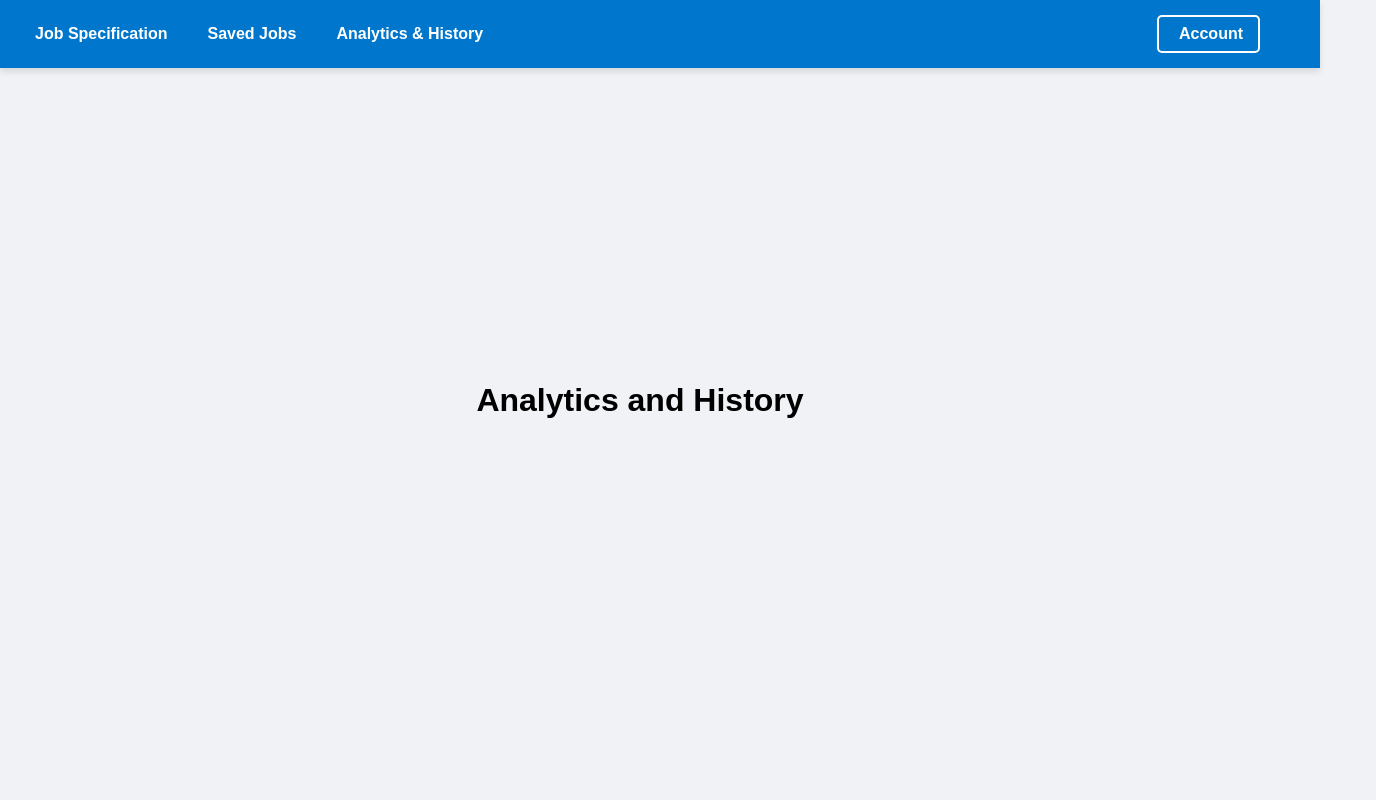
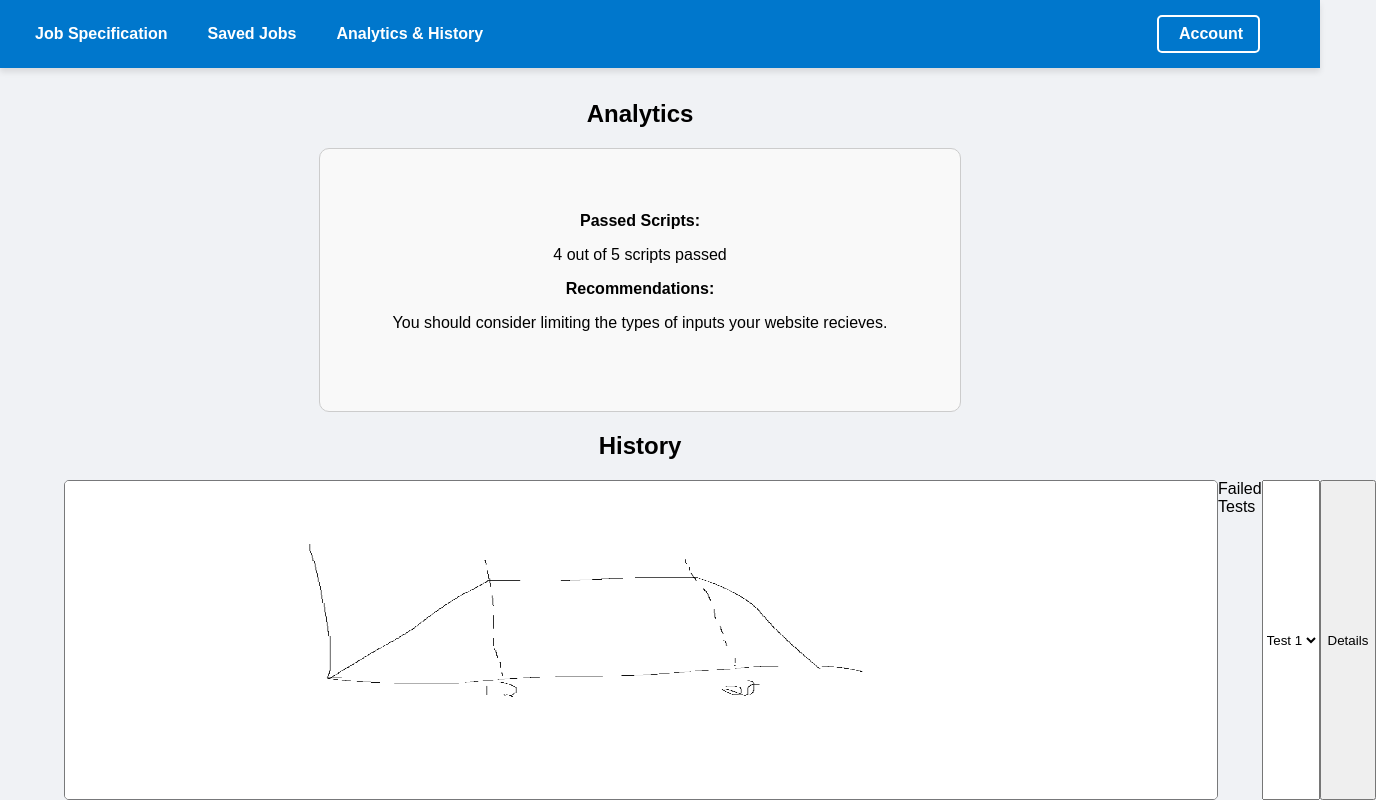
Before and after one commit to MrLarryMan/Tensile, a plain HTML site: page frontend/analytics.html in a window 1280 px wide. Shown: the whole page, 1376 px wide, since content can reach past the window. Drawn offline with Linux system fonts and the light colour scheme.

Commit message:
Added base html and a little css

```diff
--- a/frontend/analytics.css
+++ b/frontend/analytics.css
@@ -0,0 +1,42 @@
+.analytics-container {
+    display: flex;
+    flex-direction: column;
+    align-items: center;
+    height: 100%;
+    width: 100%;
+}
+
+.analytics-info {
+    display: flex;
+    flex-direction: column;
+    align-items: center;
+    justify-content: center;
+    padding: 20px;
+    border: 1px solid #ccc;
+    border-radius: 10px;
+    background-color: #f9f9f9;
+    width: 80%;
+    max-width: 600px;
+    height: 30vh;
+}
+
+.analytics-info label {
+    font-weight: bold;
+}
+
+.history-info {
+    display: flex;
+    flex-direction: row;
+    justify-content: space-around;
+    width: 90%;
+    max-width: 100%;
+    height: 40vh;
+}
+
+.history-info img {
+    max-width: 100%;
+    height: auto;
+    border-radius: 5px;
+    border: 1px solid rgba(0, 0, 0, 0.5);
+    display: block;
+}
--- a/frontend/analytics.html
+++ b/frontend/analytics.html
@@ -24,7 +24,24 @@
 
     <div class = "analytics-container">
         <h1>Analytics and History</h1>
-        <label></label>
+        <h2>Analytics</h2>
+        <div class = "analytics-info">
+            <label for = "passed-info">Passed Scripts: </label>
+            <p id = "passed-info">4 out of 5 scripts passed</p>
+            <label for = "recommendation-info">Recommendations: </label>
+            <p id = "recommendation-info">You should consider limiting the types of inputs your website recieves.</p>
+        </div>
+        <h2>History</h2>
+        <div class = "history-info">
+            <img id = "graph-history" src = "imgs/graphPhysics.png"></img>
+            <label for = "failed-tests">Failed Tests</label>
+            <select id = "failed-tests">
+                <option value = "Test 1">Test 1</option>
+                <option value = "Test 2">Test 2</option>
+                <option value = "Test 3">Test 3</option>
+            </select>
+            <input type=button id="view-failed-test" value = "Details">
     </div>
+
 </body>
 </html>
```
Also changed, not shown: frontend/imgs/graphPhysics.png (added).
